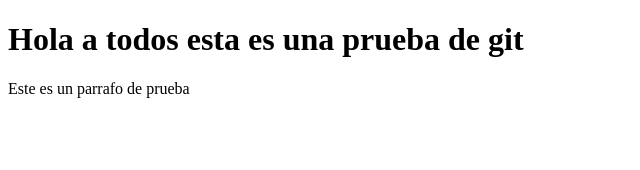
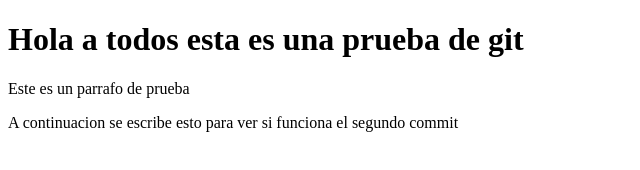
Before and after one commit to Rene2001-cell/index, a plain HTML site: page index.html in a window 1280 px wide. Shown: the whole page, without its empty margins (0-640 px from the left). Drawn offline with Linux system fonts and the light colour scheme.

Commit message:
se agrego un primer parrafo

```diff
--- a/index.html
+++ b/index.html
@@ -7,6 +7,7 @@
 
 <h1>Hola a todos esta es una prueba de git</h1>
 <p>Este es un parrafo de prueba</p>
+<p> A continuacion  se escribe esto para ver si funciona el segundo commit</p>
 
 </body>
 </html>
```
